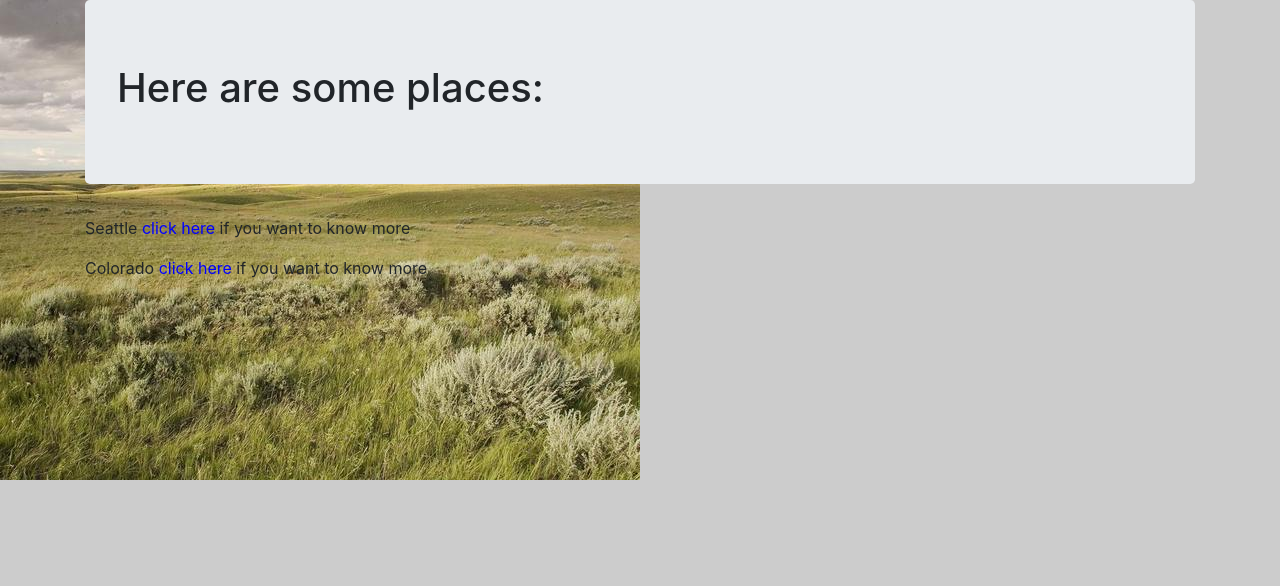
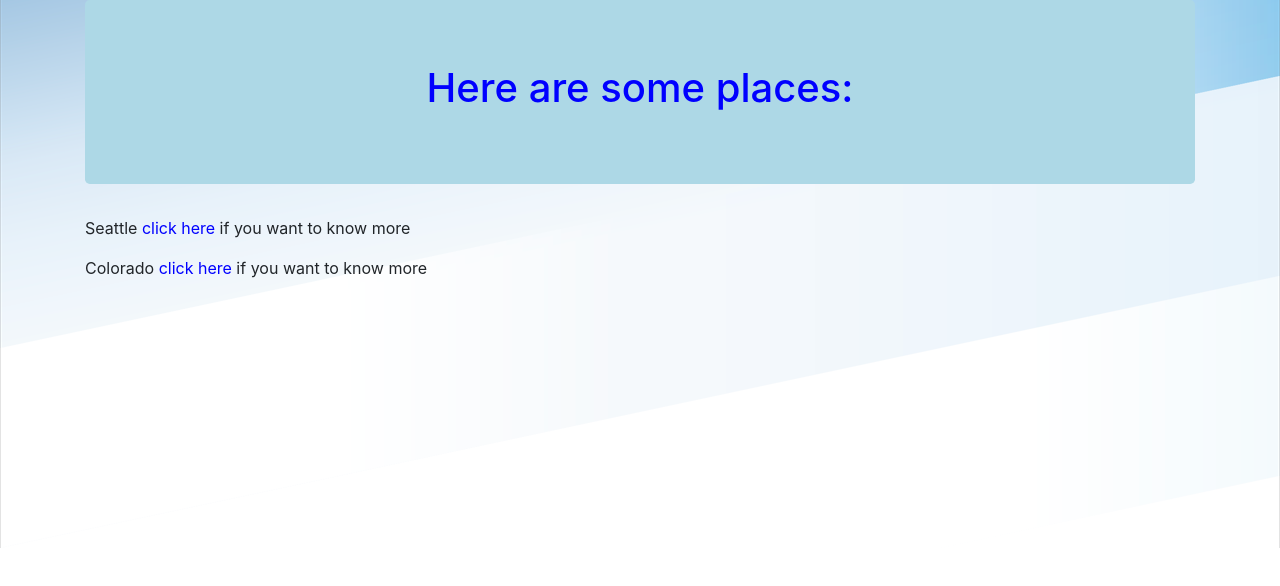
Before and after one commit to TamaraTrefilova/address_book, a plain HTML site: page index.html in a window 1280 px wide. Drawn offline with Linux system fonts and the light colour scheme.

Commit message:
made some changes

```diff
--- a/css/style.css
+++ b/css/style.css
@@ -1,17 +1,28 @@
-.placeOne, .placeTwo {
-  color:blue;
+/* body, html {
+  height: 100%;
+  margin: 0;
+} */
+body {
+  background-image: url("../img/image_2.png");
+  height: 100%;
+  background-position: center;
+  background-repeat: no-repeat;
+  background-size: cover;
 }
 
+.placeOne, .placeTwo {
+  color: blue;
+}
 
 #seattle {
   display: none;
 }
- #colorado {
-   display: none;
- }
 
- body {
-  background-image: url("../img/plain.jpg");
-  background-color: #cccccc;
-  background-repeat: no-repeat, repeat;
- }
+#colorado {
+  display: none;
+}
+.jumbotron{
+  text-align: center;
+  color: blue;
+  background-color: lightblue;
+}
--- a/index.html
+++ b/index.html
@@ -2,7 +2,7 @@
 <html lang="en" dir="ltr">
 
 <head>
-  <meta charset="utf-8">
+  <meta name="viewport" content="width=device-width, initial-scale=1">
   <link rel="stylesheet" href="css/bootstrap.css" type="text/css">
   <link href="css/style.css" rel="stylesheet" type="text/css">
   <script src="js/jquery-3.4.1.js"></script>
@@ -11,13 +11,14 @@
 </head>
 
 <body>
+  <div class="bg">
     <div class="container">
       <div class="jumbotron">
         <h1>Here are some places:</h1>
       </div>
       <form class="myForm">
         <div>
-     <p> Seattle  <span  class="placeOne">click here </span>  if you want to know more </p>
+          <p> Seattle <span class="placeOne">click here </span> if you want to know more </p>
 
         </div>
         <div id="seattle">
@@ -26,7 +27,7 @@
           </ul>
         </div>
         <div>
-     <p> Colorado  <span  class="placeTwo">click here </span>  if you want to know more </p>
+          <p> Colorado <span class="placeTwo">click here </span> if you want to know more </p>
         </div>
         <div id="colorado">
           <p>Colorado is:</p>
@@ -41,6 +42,7 @@
         </div>
       </form>
     </div>
+  </div>
 </body>
 
 </html>
```
Also changed, not shown: img/image_1.jpeg (added), img/image_2.png (added). Lines whose indentation alone changed are shown as unchanged.
